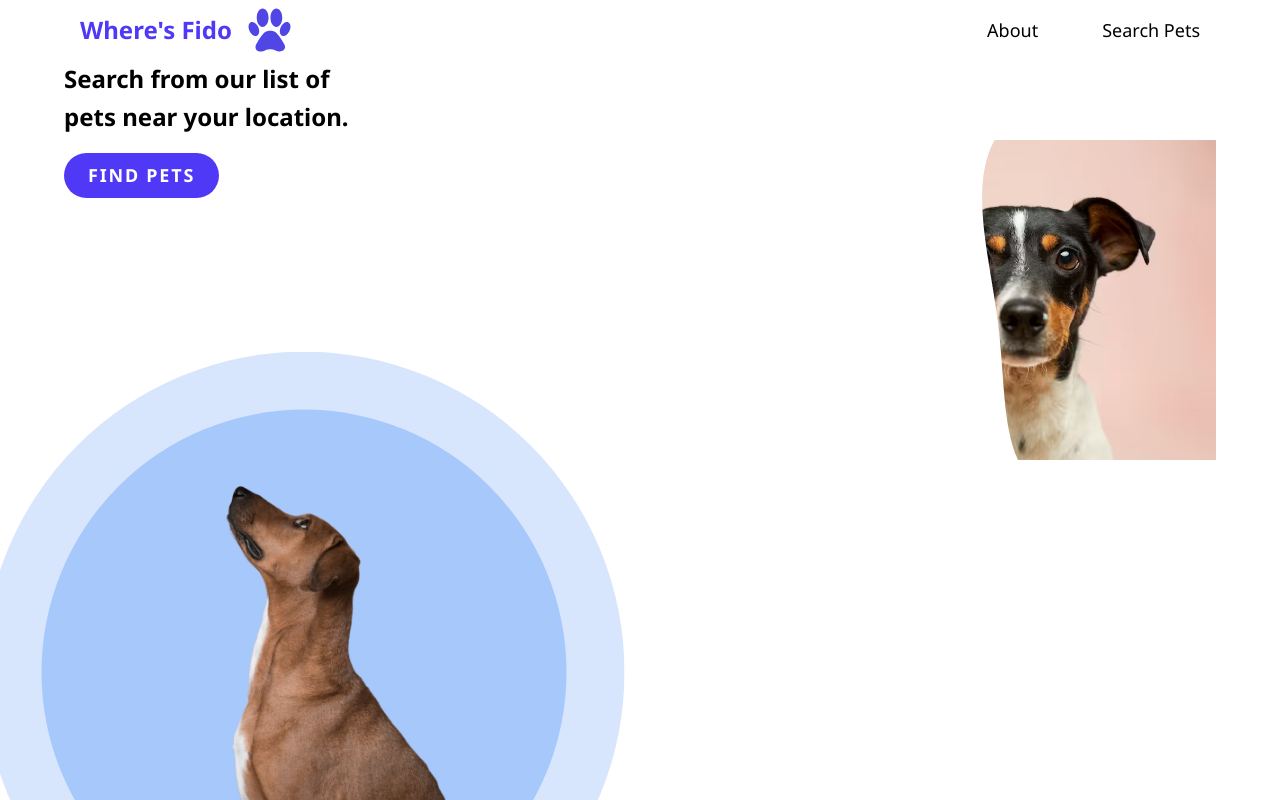
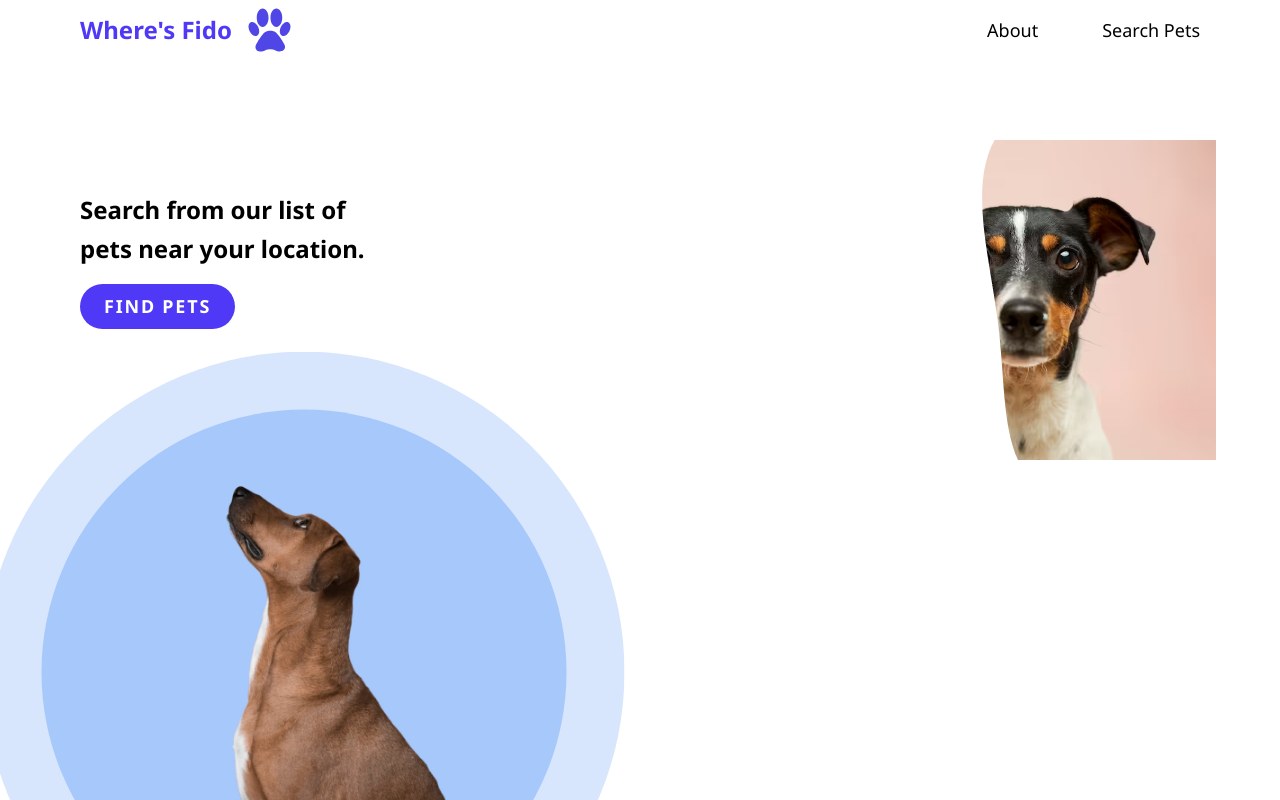
Before and after one commit to apcurran/wheres-fido-app, a React (Vite) app in the folder client/: page / in a window 1280 px wide. Shown: the top 800 px of the page. Built offline with nearby package versions, Linux system fonts and the light colour scheme; the HTML template or start-up script is replaced by a standard one.

Commit message:
Adjust padding left/right

```diff
--- a/client/src/pages/home/Home.css
+++ b/client/src/pages/home/Home.css
@@ -7,6 +7,8 @@
     .callout {
         grid-column: 1 / 5;
         grid-row-start: 1;
+        align-self: center;
+        padding-inline-start: 1rem;
 
         p {
             margin-block-end: 1rem;
```
